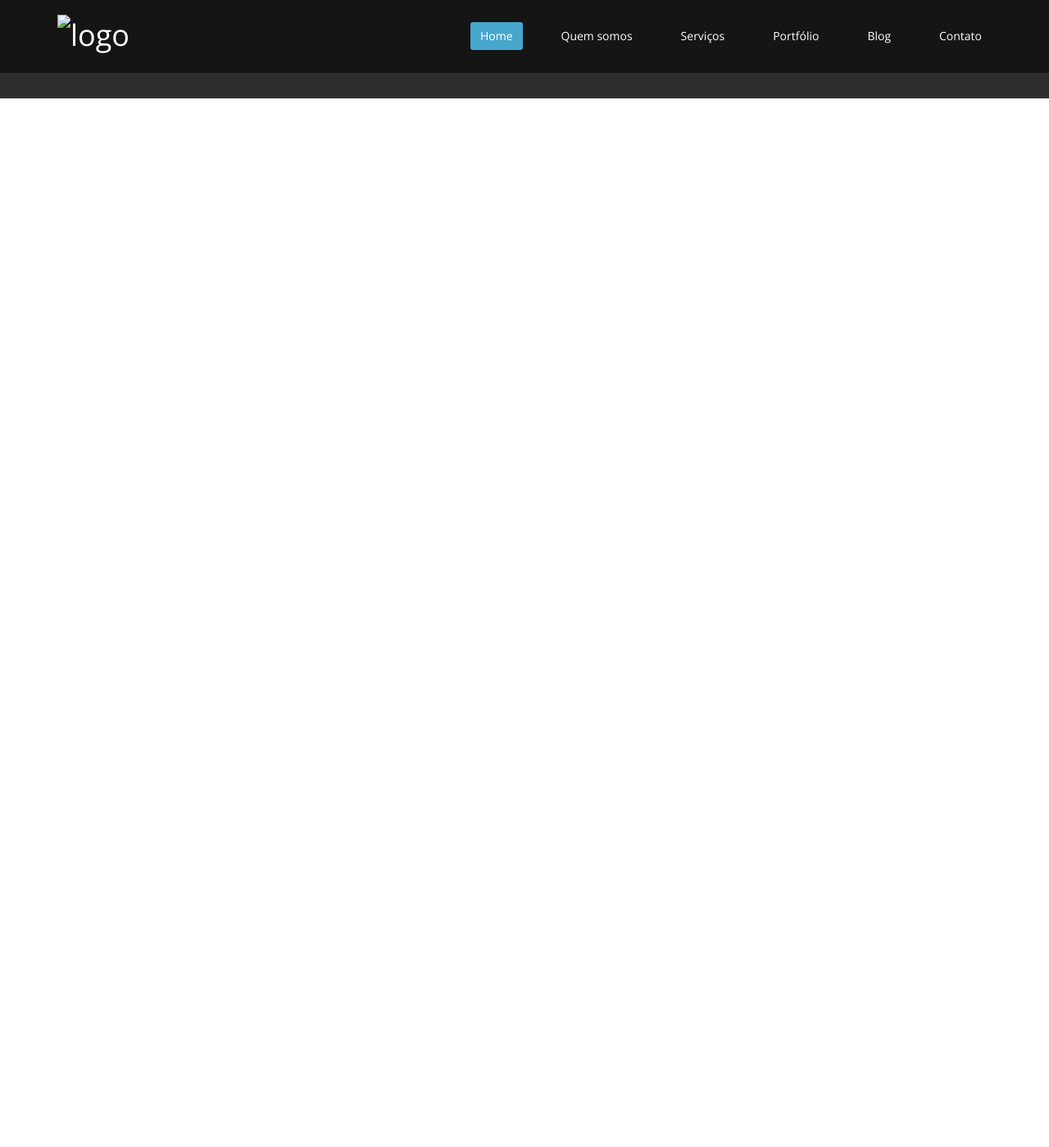
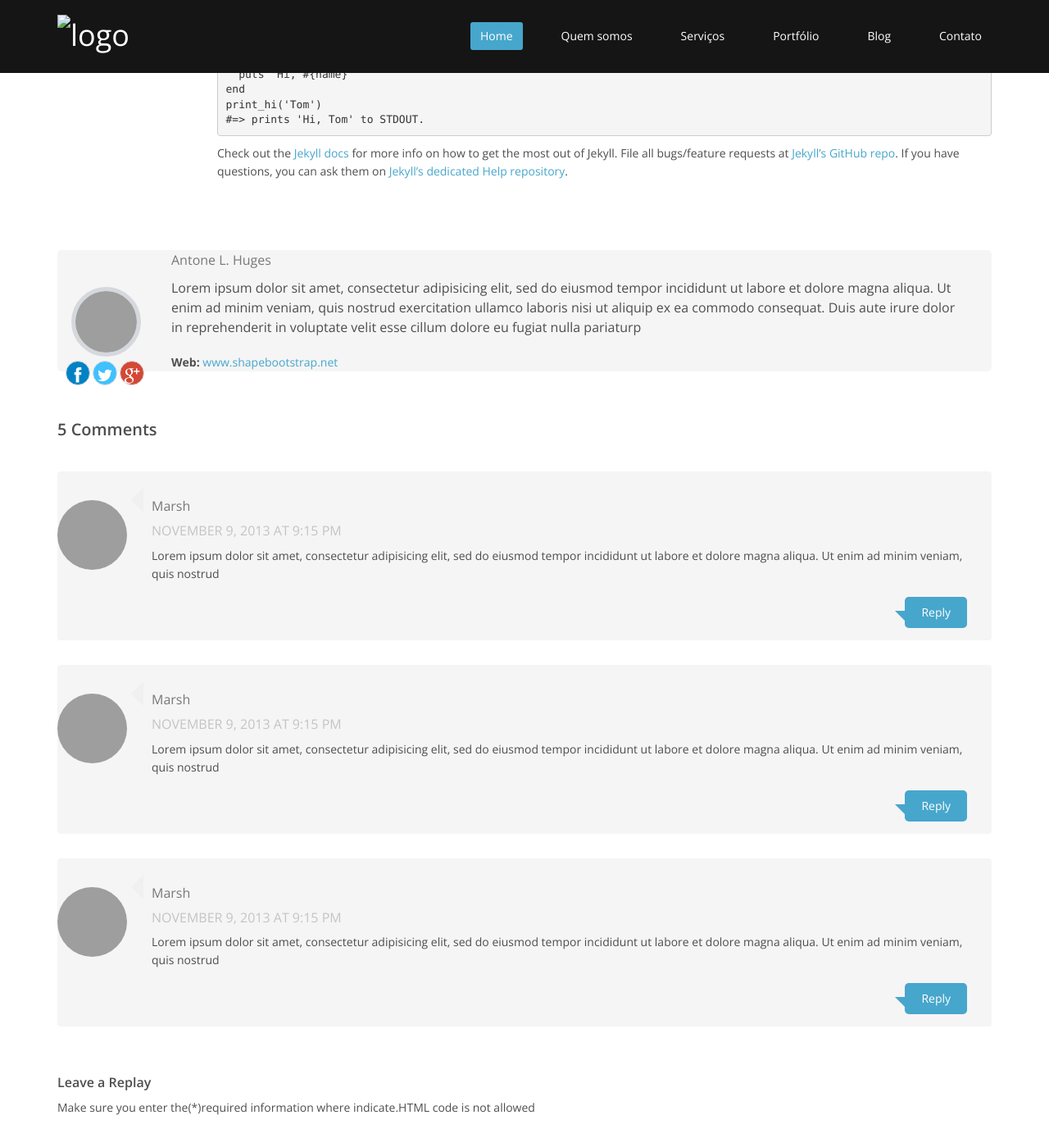
Before and after one commit to Codoks/codoks.github.io, a Jekyll site: the page built from _posts/2015-03-09-welcome-to-jekyll.markdown, in a window 1280 px wide and 1400 px high, scrolled down 454 px. Shown: the whole window at 82% size. Built offline with Jekyll 4.4.1, drawn with Linux system fonts in a browser that asks for light colours; nearby versions of some CDN libraries; library files that are not in the unit come from our copies; before the commit the page ends 900 px from its top, so only the background shows below that; some of the changed text lies outside the part shown; grey boxes are pictures that could not be loaded.

```diff
--- a/_layouts/post.html
+++ b/_layouts/post.html
@@ -1,15 +1,90 @@
 ---
 layout: default
 ---
-<div class="post">
+<section id="blog" class="container">
+  <div class="center">
+    <h2>Codoks Blog</h2>
+    <p class="lead">Pellentesque habitant morbi tristique senectus et netus et malesuada</p>
+  </div>
 
-  <header class="post-header">
-    <h1 class="post-title">{{ page.title }}</h1>
-    <p class="post-meta">{{ page.date | date: "%b %-d, %Y" }}{% if page.author %} • {{ page.author }}{% endif %}{% if page.meta %} • {{ page.meta }}{% endif %}</p>
-  </header>
+  <div class="blog">
+    <div class="row">
+      <div class="col-md-12">
+        <div class="blog-item">
+          <div class="row">
+            <div class="col-xs-12 col-sm-2 text-center">
+              <div class="entry-meta">
+                <span id="publish_date">{{ page.date  | date: "%-d/%m/%Y"  }}</span>
+                <span><i class="fa fa-user"></i> <a href="/{{page.author}}">{{page.author}}</a></span>
+              </div>
+            </div>
+            <div class="col-xs-12 col-sm-10 blog-content">
+              <h2>{{page.title}}</h2>
+              {{content}}
+            </div>
+          </div>
+        </div><!--/.blog-item-->
 
-  <article class="post-content">
-    {{ content }}
-  </article>
+        <div class="media reply_section">
+          <div class="pull-left post_reply text-center">
+            <a href="#"><img src="images/blog/boy.png" class="img-circle" alt="" /></a>
+            <ul>
+              <li><a href="#"><i class="fa fa-facebook"></i></a></li>
+              <li><a href="#"><i class="fa fa-twitter"></i></a></li>
+              <li><a href="#"><i class="fa fa-google-plus"></i> </a></li>
+            </ul>
+          </div>
+          <div class="media-body post_reply_content">
+            <h3>Antone L. Huges</h3>
+            <p class="lead">Lorem ipsum dolor sit amet, consectetur adipisicing elit, sed do eiusmod tempor incididunt ut labore et dolore magna aliqua. Ut enim ad minim veniam, quis nostrud exercitation ullamco laboris nisi ut aliquip ex ea commodo consequat. Duis aute irure dolor in reprehenderit in voluptate velit esse cillum dolore eu fugiat nulla pariaturp</p>
+            <p><strong>Web:</strong> <a href="http://www.shapebootstrap.net">www.shapebootstrap.net</a></p>
+          </div>
+        </div>
 
-</div>
+        <h1 id="comments_title">5 Comments</h1>
+        <div class="media comment_section">
+          <div class="pull-left post_comments">
+            <a href="#"><img src="images/blog/girl.png" class="img-circle" alt="" /></a>
+          </div>
+          <div class="media-body post_reply_comments">
+            <h3>Marsh</h3>
+            <h4>NOVEMBER 9, 2013 AT 9:15 PM</h4>
+            <p>Lorem ipsum dolor sit amet, consectetur adipisicing elit, sed do eiusmod tempor incididunt ut labore et dolore magna aliqua. Ut enim ad minim veniam, quis nostrud</p>
+            <a href="#">Reply</a>
+          </div>
+        </div>
+        <div class="media comment_section">
+          <div class="pull-left post_comments">
+            <a href="#"><img src="images/blog/boy2.png" class="img-circle" alt="" /></a>
+          </div>
+          <div class="media-body post_reply_comments">
+            <h3>Marsh</h3>
+            <h4>NOVEMBER 9, 2013 AT 9:15 PM</h4>
+            <p>Lorem ipsum dolor sit amet, consectetur adipisicing elit, sed do eiusmod tempor incididunt ut labore et dolore magna aliqua. Ut enim ad minim veniam, quis nostrud</p>
+            <a href="#">Reply</a>
+          </div>
+        </div>
+        <div class="media comment_section">
+          <div class="pull-left post_comments">
+            <a href="#"><img src="images/blog/boy3.png" class="img-circle" alt="" /></a>
+          </div>
+          <div class="media-body post_reply_comments">
+            <h3>Marsh</h3>
+            <h4>NOVEMBER 9, 2013 AT 9:15 PM</h4>
+            <p>Lorem ipsum dolor sit amet, consectetur adipisicing elit, sed do eiusmod tempor incididunt ut labore et dolore magna aliqua. Ut enim ad minim veniam, quis nostrud</p>
+            <a href="#">Reply</a>
+          </div>
+        </div>
+
+
+        <div id="contact-page clearfix">
+          <div class="status alert alert-success" style="display: none"></div>
+          <div class="message_heading">
+            <h4>Leave a Replay</h4>
+            <p>Make sure you enter the(*)required information where indicate.HTML code is not allowed</p>
+          </div>
+        </div><!--/#contact-page-->
+      </div><!--/.col-md-8-->
+    </div><!--/.row-->
+  </div><!--/.blog-->
+</section><!--/#blog-->
--- a/blog.html
+++ b/blog.html
@@ -33,10 +33,6 @@ layout: default
           <ul class="pagination pagination-lg">
             <li><a href="#"><i class="fa fa-long-arrow-left"></i>Previous Page</a></li>
             <li class="active"><a href="#">1</a></li>
-            <li><a href="#">2</a></li>
-            <li><a href="#">3</a></li>
-            <li><a href="#">4</a></li>
-            <li><a href="#">5</a></li>
             <li><a href="#">Next Page<i class="fa fa-long-arrow-right"></i></a></li>
           </ul><!--/.pagination-->
         </div><!--/.col-md-8-->
```
Also changed, not shown: portfolio.html (+7 -7 lines), images/portfolio/img_apollo.png (added), images/portfolio/img_polaris.png (added).
